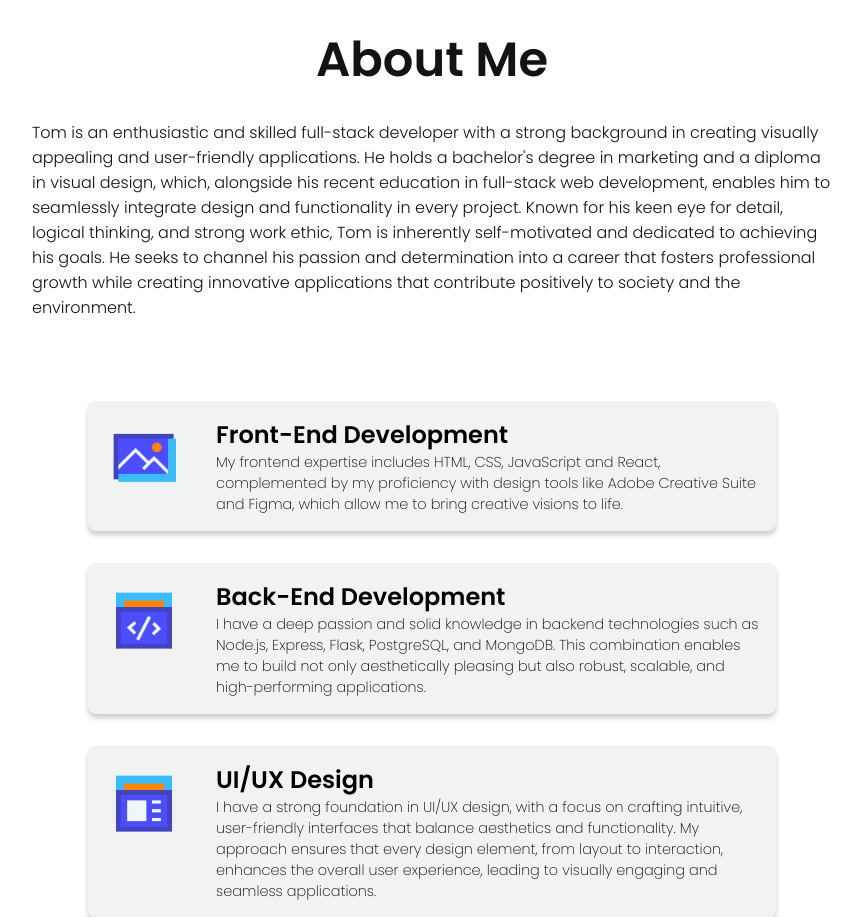
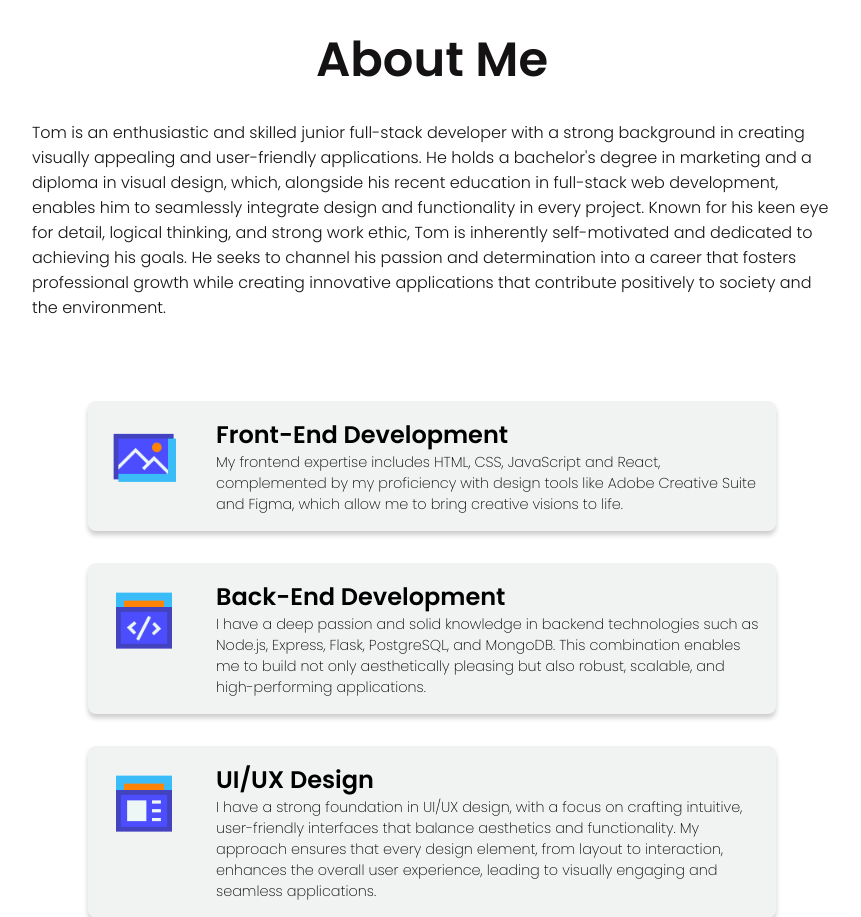
Before and after one commit to TommyMart/react-portfolio, a React (Create React App) app: page / in a window 1280 px wide. Shown: the part 840-1757 px from the top of the page, without its empty margins (208-1069 px from the left). Built offline with nearby package versions, Linux system fonts and the light colour scheme.

Commit message:
Edit: edited about me

```diff
--- a/src/components/Skills/skills.js
+++ b/src/components/Skills/skills.js
@@ -8,7 +8,7 @@ const Skills = () => {
   return (
     <section id='skills'>
         <span className='skillTitle'><h1>About Me</h1></span>
-        <p className='skillsDesc'>Tom is an enthusiastic and skilled full-stack developer with a strong background in creating visually appealing and user-friendly applications. He holds a bachelor's degree in marketing and a diploma in visual design, which, alongside his recent education in full-stack web development, enables him to seamlessly integrate design and functionality in every project. Known for his keen eye for detail, logical thinking, and strong work ethic, Tom is inherently self-motivated and dedicated to achieving his goals. He seeks to channel his passion and determination into a career that fosters professional growth while creating innovative applications that contribute positively to society and the environment.</p><br/>
+        <p className='skillsDesc'>Tom is an enthusiastic and skilled junior full-stack developer with a strong background in creating visually appealing and user-friendly applications. He holds a bachelor's degree in marketing and a diploma in visual design, which, alongside his recent education in full-stack web development, enables him to seamlessly integrate design and functionality in every project. Known for his keen eye for detail, logical thinking, and strong work ethic, Tom is inherently self-motivated and dedicated to achieving his goals. He seeks to channel his passion and determination into a career that fosters professional growth while creating innovative applications that contribute positively to society and the environment.</p><br/>
 
         <div className="skillBars">
         <div className='skillBar'>
```
